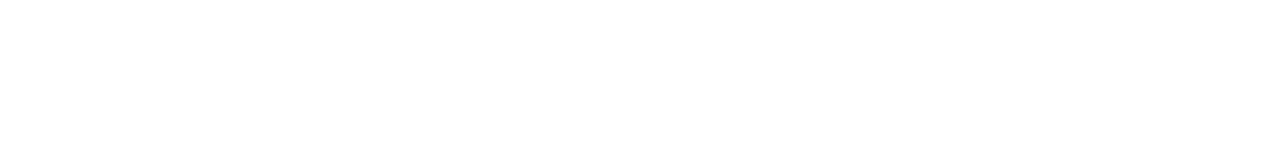
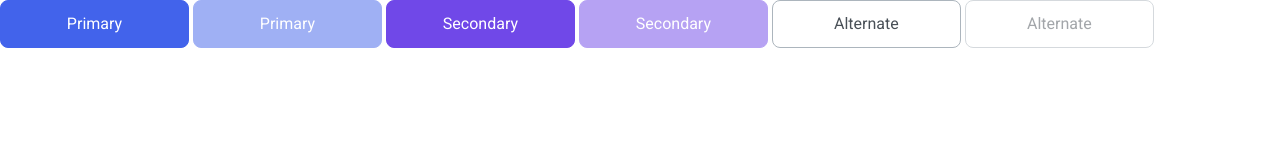
Before and after one commit to vkoragin/htmlcss-20220811_viktor02, a website: page 03-lection1/01-button/index.html in a window 1280 px wide. Drawn offline with nearby package versions, Linux system fonts and the light colour scheme.

Commit message:
add button for lecture 1

```diff
--- a/03-lection1/01-button/button.css
+++ b/03-lection1/01-button/button.css
@@ -1 +1,42 @@
-/* Стилизация кнопки */
+.button {
+  background-color: var(--white);
+  color: var(--grey-4);
+  width: 189px;
+  height: 48px;
+  border-radius: 8px;
+  border: solid 1px var(--grey-3);
+  cursor: pointer;
+}
+
+.button_disabled {
+  opacity: 0.5;
+  cursor: default;
+}
+
+.button_primary {
+  color: var(--white);
+  background-color: var(--primary);
+  border-color: var(--primary);
+}
+
+.button_primary {
+  color: var(--white);
+  background-color: var(--primary);
+  border-color: var(--primary);
+  transition: opacity 200ms ease-in-out, background 200ms ease-in-out;
+}
+
+.button_primary:hover {
+  background-color: var(--blue-dark);
+}
+
+.button_secondary {
+  color: var(--white);
+  background-color: var(--secondary);
+  border-color: var(--secondary);
+  transition: opacity 200ms ease-in-out, background 200ms ease-in-out;
+}
+
+.button_secondary:hover {
+  background-color: var(--purple-dark);
+}
--- a/03-lection1/01-button/index.html
+++ b/03-lection1/01-button/index.html
@@ -2,10 +2,18 @@
 <!-- Страница с кнопкой -->
 <html lang="ru">
     <head>
+        <link rel="stylesheet" href="https://necolas.github.io/normalize.css/latest/normalize.css">
         <link rel="stylesheet" href="../../assets/css/main.css">
         <link rel="stylesheet" href="./button.css">
     </head>
     <body>
-
+        <section class="buttons">
+            <button type="button" class="button button_primary">Primary</button>
+            <button type="button" class="button button_primary button_disabled">Primary</button>
+            <button type="button" class="button button_secondary">Secondary</button>
+            <button type="button" class="button button_secondary button_disabled">Secondary</button>
+            <button type="button" class="button">Alternate</button>
+            <button type="button" class="button button_disabled">Alternate</button>
+        </section>
     </body>
 </html>
--- a/assets/css/main.css
+++ b/assets/css/main.css
@@ -5,7 +5,9 @@
     --black: #212429;
     --pink: #F784AD;
     --purple: #7048E8;
-    --blue: #374FC7;
+    --purple-dark: #5028C6;
+    --blue: #4263EB;
+    --blue-dark: #2342C0;;
     --red: #F03D3E;
     --grey-1: #F8F9FA;
     --grey-2: #DDE2E5;
```
